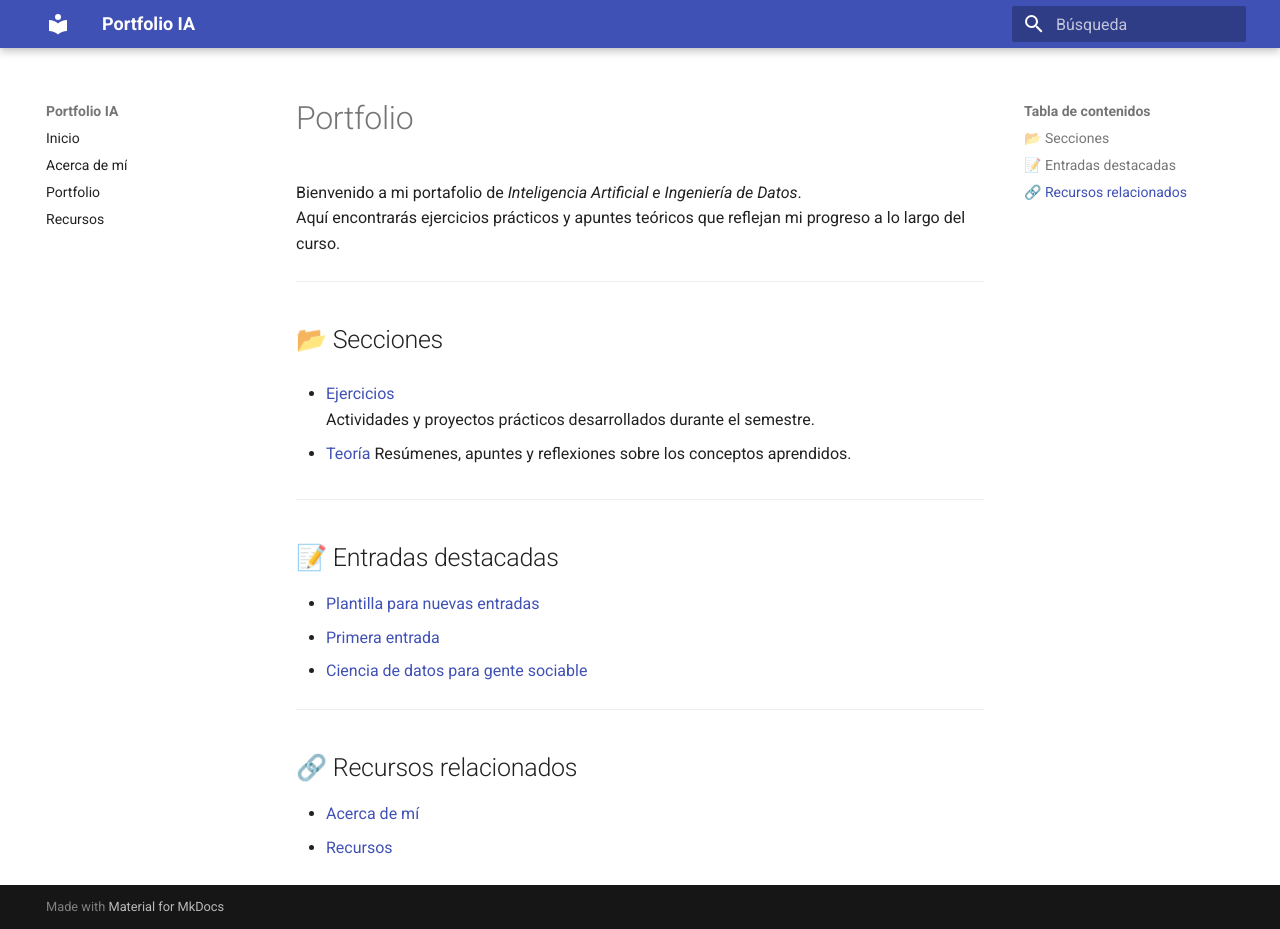
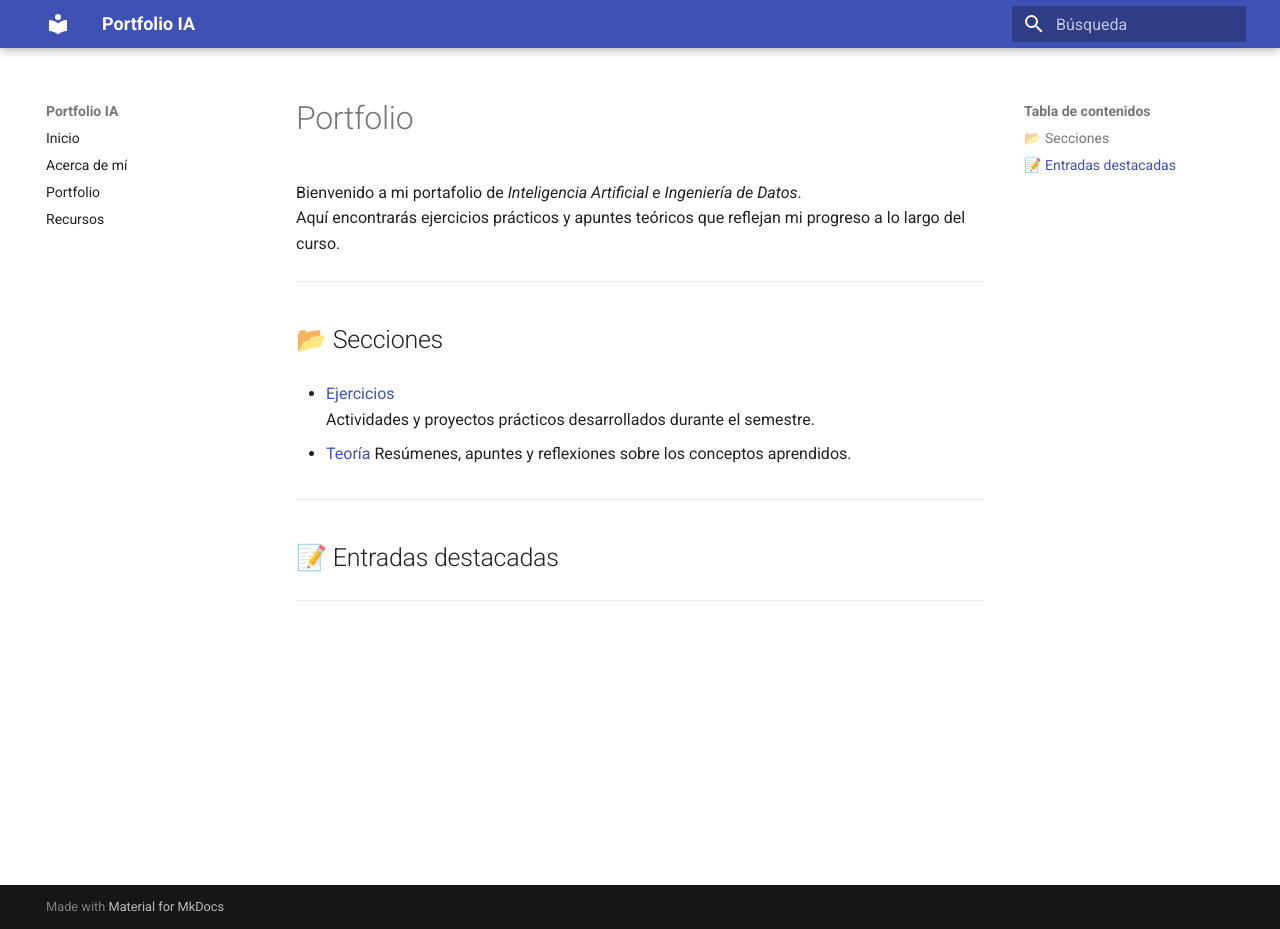
Before and after one commit to jjuuansee/portafolio-ia, an MkDocs documentation site: the page built from docs/portfolio/index.md, in a window 1280 px wide and 929 px high. Built offline with MkDocs 1.6.1 and Material for MkDocs 9.7.7, drawn with Linux system fonts in a browser that asks for light colours.

Commit message:
Corrigiendo errores

```diff
--- a/docs/portfolio/index.md
+++ b/docs/portfolio/index.md
@@ -22,13 +22,5 @@ Aquí encontrarás ejercicios prácticos y apuntes teóricos que reflejan mi pro
 
 ## 📝 Entradas destacadas
 
-- [Plantilla para nuevas entradas](plantilla.md)
-- [Primera entrada](01-primera-entrada.md)
-- [Ciencia de datos para gente sociable](02-ciencia-de-datos-para-gente-sociable.md)
 
 ---
-
-## 🔗 Recursos relacionados
-
-- [Acerca de mí](../acerca.md)
-- [Recursos](../recursos.md)
```
Also changed, not shown: docs/portfolio/teoria/02-ciencia-de-datos-para-gente-sociable.md (+2 -3 lines), docs/templates/plantilla.md (+2 -3 lines), requirements.txt (+7 -5 lines), 1 other file.
